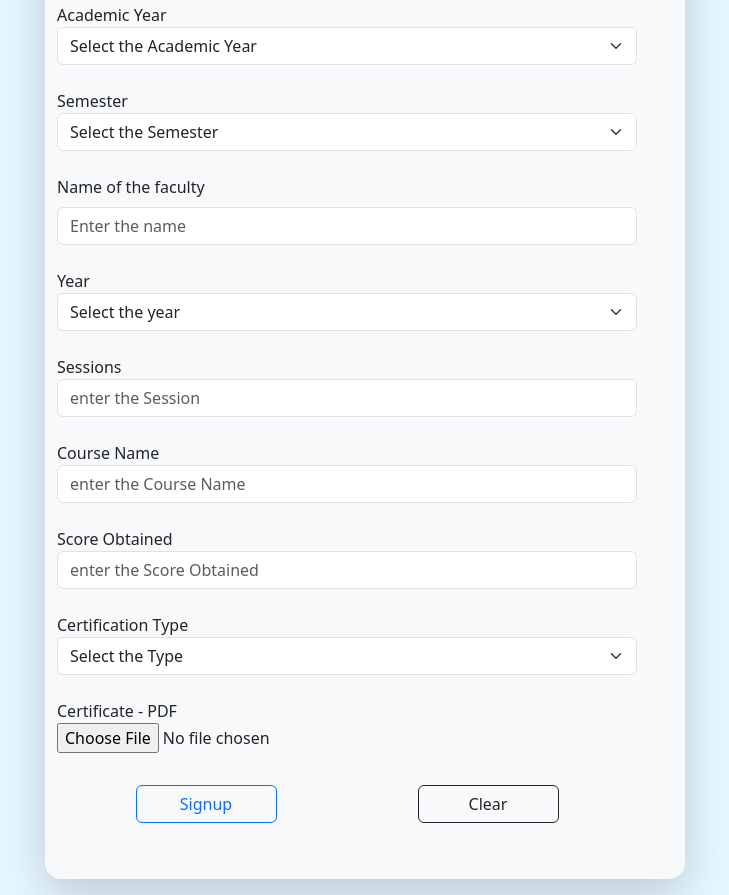
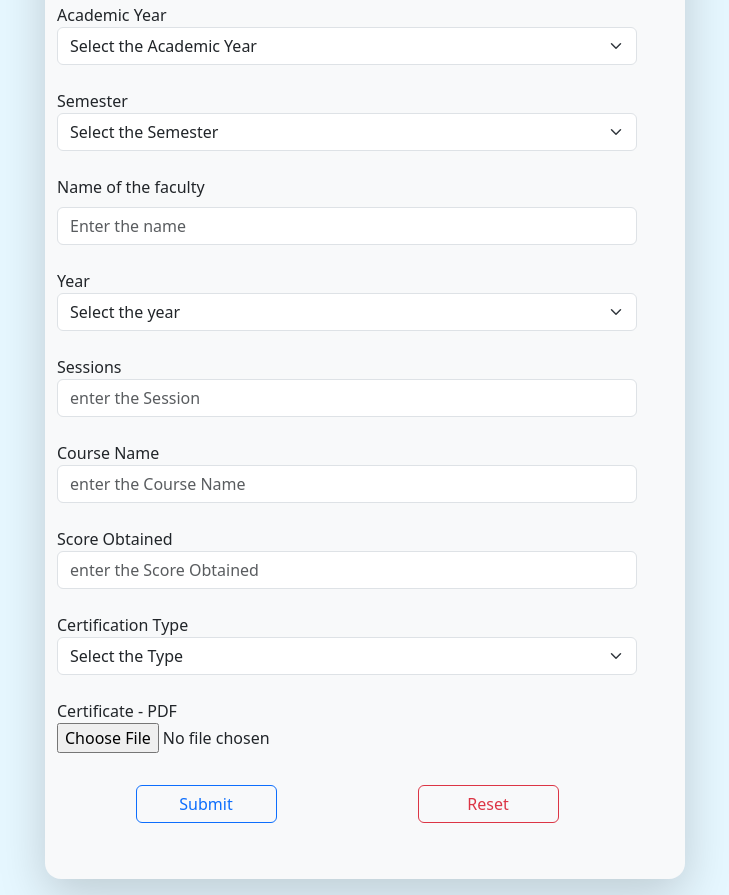
Before and after one commit to jothinathan423/formvalidation, a plain HTML site: page index.html in a window 1280 px wide. Shown: the part 390-1285 px from the top of the page, without its empty margins (275-1004 px from the left). Drawn offline with nearby package versions, Linux system fonts and the light colour scheme.

Commit message:
Update index.html

```diff
--- a/index.html
+++ b/index.html
@@ -113,8 +113,8 @@
     <input type="file"><br><br>
     <div class="justify-content-around m-2 row">
 
-            <input type="submit" class="btn btn-outline-primary col-3" value="Signup"/>
-            <input type="reset" class="btn btn-outline-dark col-3" value="Clear"/>
+            <input type="submit" class="btn btn-outline-primary col-3" value="Submit"/>
+            <input type="reset" class="btn btn-outline-danger col-3" value="Reset"/>
 
 
 
```
